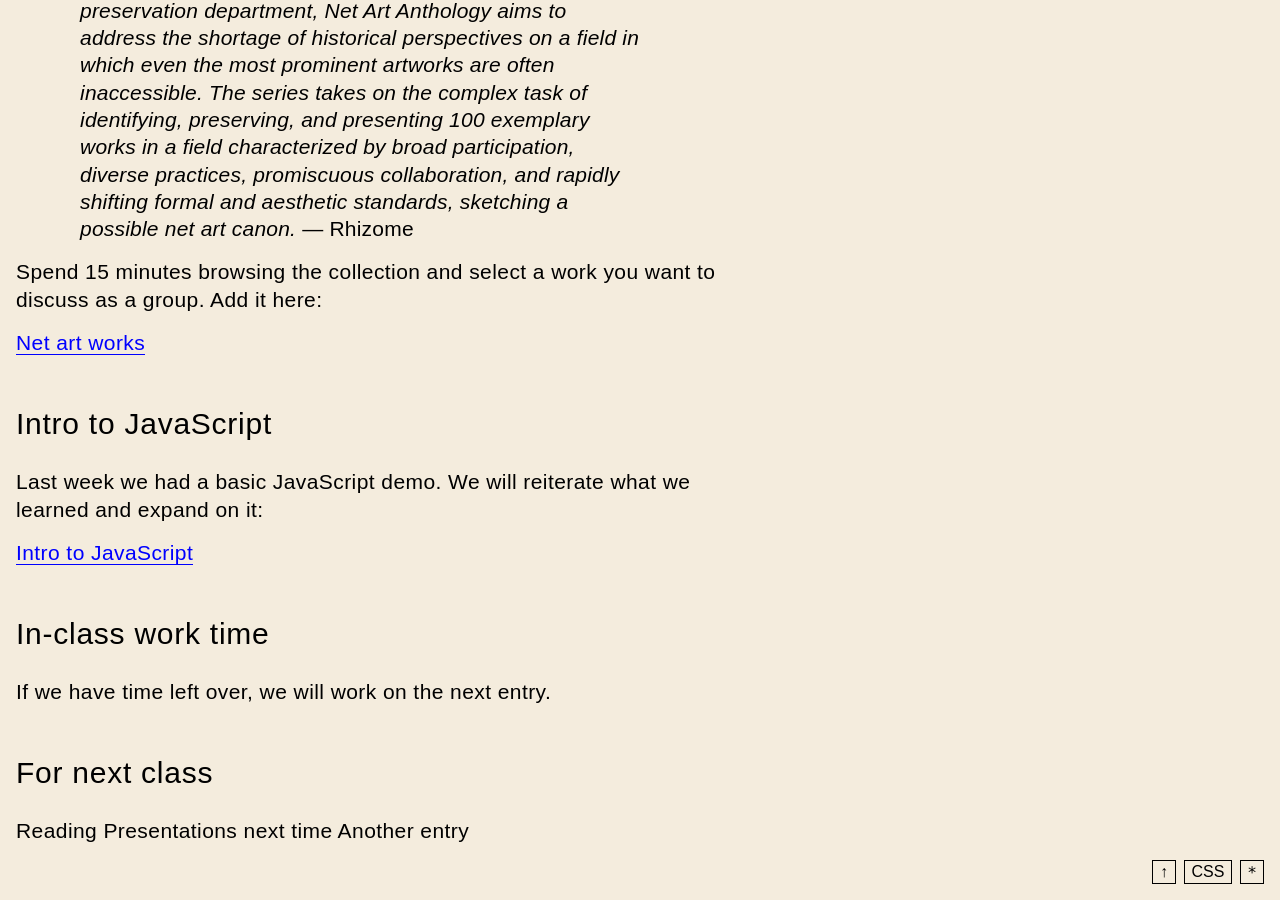
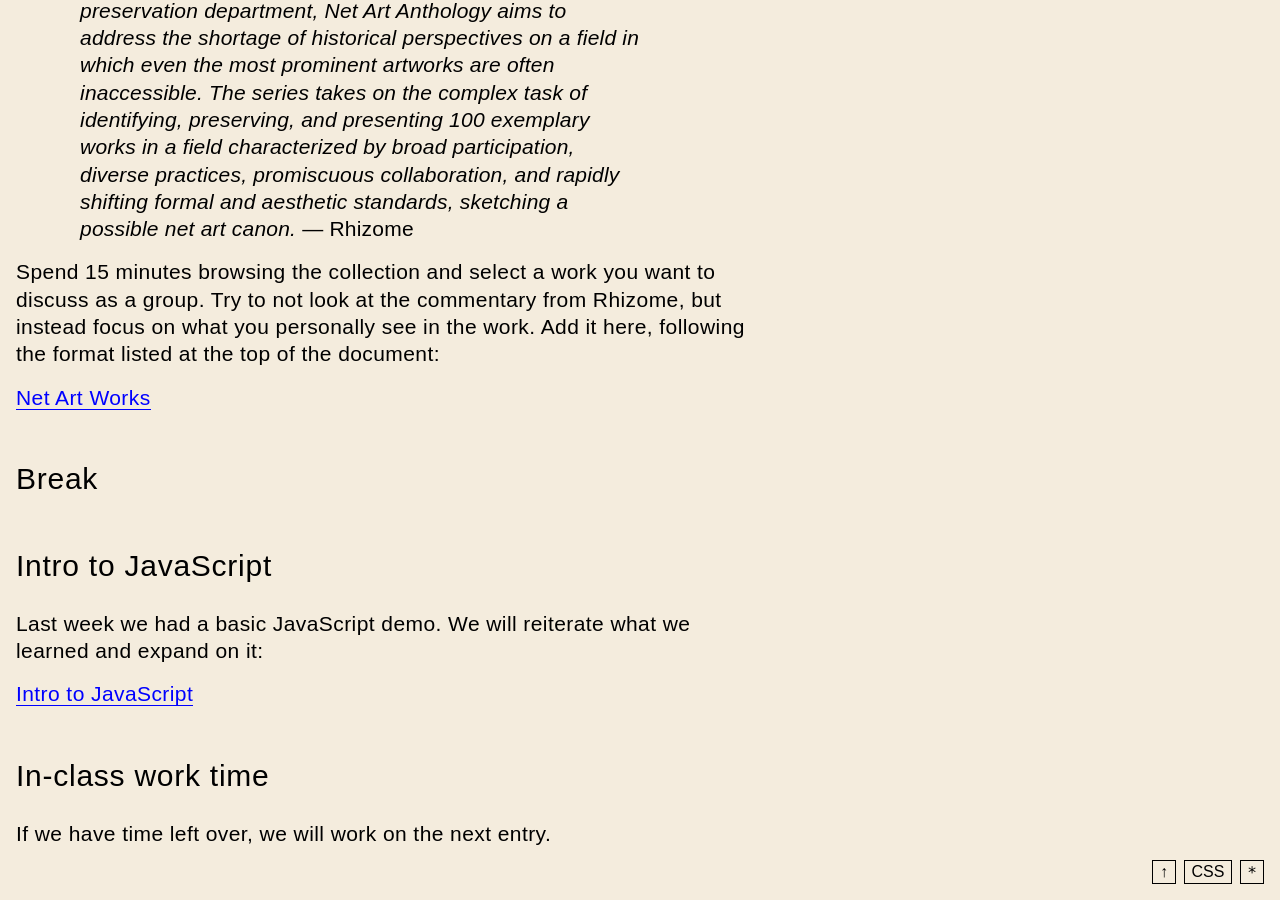
Before and after one commit to jackrieger/core-1-interaction, a Jekyll site: the page built from sessions/10/index.md, in a window 1280 px wide and 900 px high, scrolled down 1838 px. Built offline with Jekyll 4.4.1, drawn with Linux system fonts in a browser that asks for light colours; before the commit the page ends 2714 px from its top, so only the background shows below that.

Commit message:
WIP session 10

```diff
--- a/sessions/10/index.md
+++ b/sessions/10/index.md
@@ -7,6 +7,7 @@ title: Session 10
     🎃 👻 🦇 🕸️ 🕷️ 🧙‍♀️ 🧙‍♂️ 🧹 🧛‍♀️ 🧛‍♂️ 🧟‍♀️ 🧟‍♂️ 🍬 🍭 🔮 ⚰️ ⛓️ 👹 👺 💀 👽 🌕 🌑 🕯️ 🦉 🍎 🔪 🗡️
   </div>
 </div>
+
 <style>
   .marquee-container {
     overflow: hidden;
@@ -30,6 +31,7 @@ title: Session 10
     }
   }
 </style>
+
 <script>
   document.addEventListener("DOMContentLoaded", function() {
     const emojis = ["🎃", "👻", "🦇", "🕸️", "🕷️", "🧙‍♀️", "🧙‍♂️", "🧹", "🧛‍♀️", "🧛‍♂️", "🧟‍♀️", "🧟‍♂️", "🍬", "🍭", "🔮", "⚰️", "⛓️", "👹", "👺", "💀", "👽", "🌕", "🌑", "🕯️", "🦉", "🍎"];
@@ -85,9 +87,11 @@ Starting in 2016, the organization Rhizome began to assemble the Net Art Antholo
 
 > Devised in concert with Rhizome's acclaimed digital preservation department, Net Art Anthology aims to address the shortage of historical perspectives on a field in which even the most prominent artworks are often inaccessible. The series takes on the complex task of identifying, preserving, and presenting 100 exemplary works in a field characterized by broad participation, diverse practices, promiscuous collaboration, and rapidly shifting formal and aesthetic standards, sketching a possible net art canon.<span> — Rhizome<span>
 
-Spend 15 minutes browsing the collection and select a work you want to discuss as a group. Add it here:
+Spend 15 minutes browsing the collection and select a work you want to discuss as a group. Try to not look at the commentary from Rhizome, but instead focus on what you personally see in the work. Add it here, following the format listed at the top of the document:
 
-[Net art works]()
+[Net Art Works](https://docs.google.com/document/d/15kKUthxtmj0kBmt0FjAnJA20r5wvZXndjp6ebiqwKRo/edit?usp=sharing)
+
+## Break
 
 ## Intro to JavaScript
 
```
Also changed, not shown: lectures/intro-to-javascript/index.md (+7 -3 lines), library/index.md (+2 -1 lines), references/index.md (+5 -0 lines), sessions/11/index.md (added, +7 -0 lines), sessions/index.md (+0 -3 lines), sessions/10/halloween-emoji.png (deleted).
